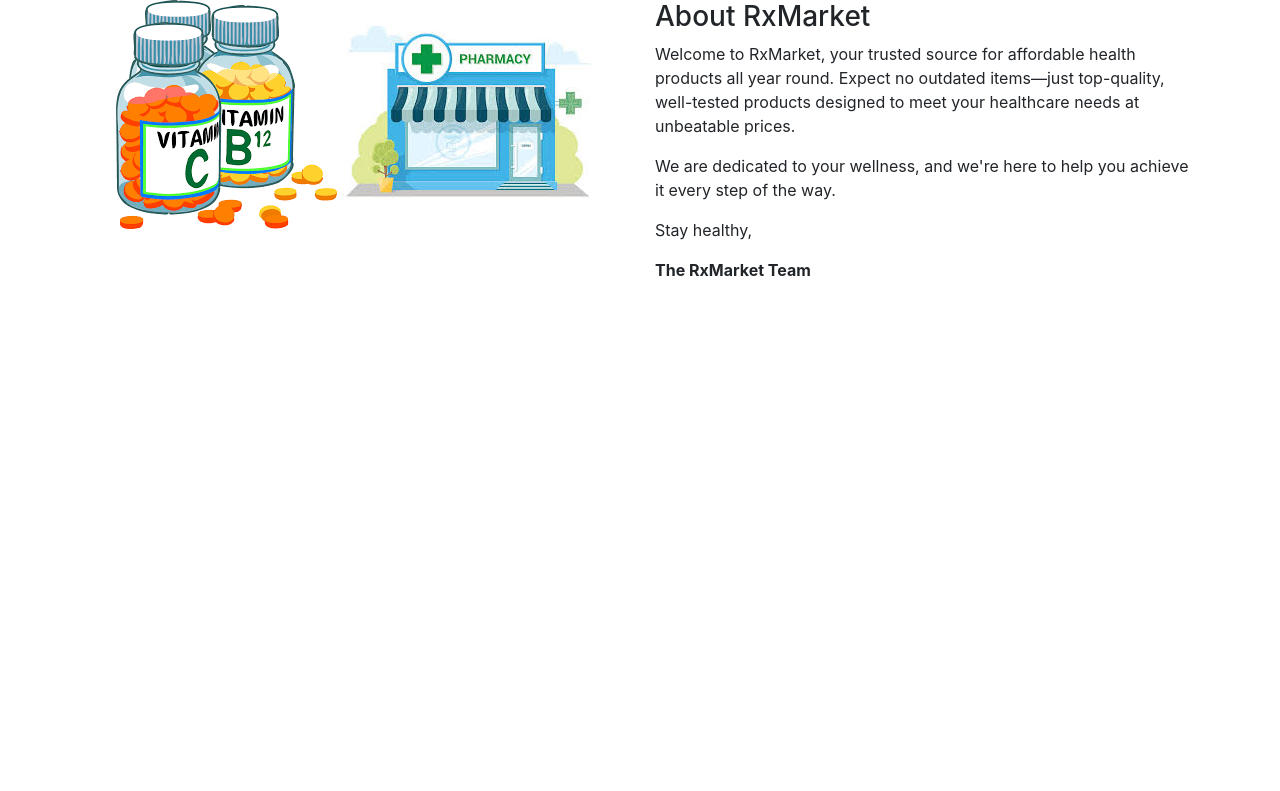
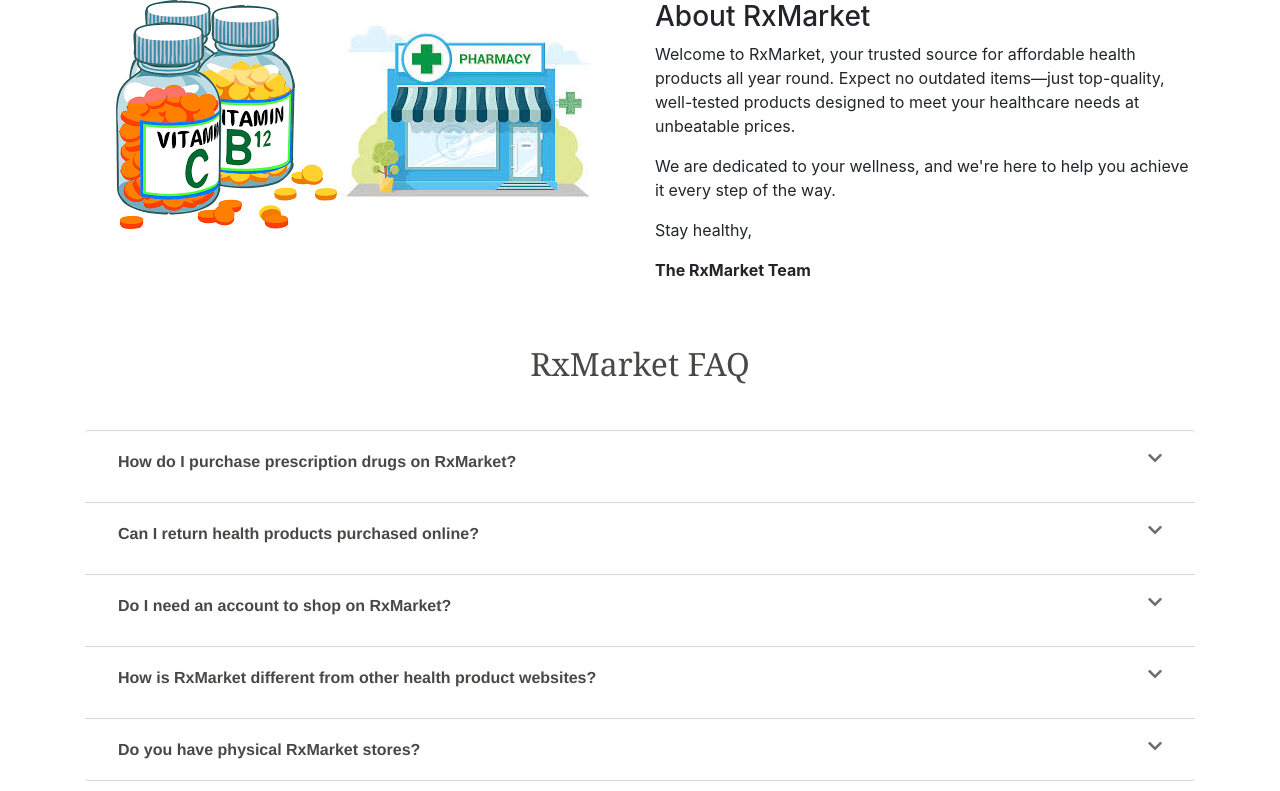
Before and after one commit to chistev/RxMarket, a Django app: page / in a window 1280 px wide. Shown: the part 867-1658 px from the top of the page. Before the commit the page ends 1143 px from the top, so only its background shows below. Run offline with Django 4.2, Linux system fonts and the light colour scheme; some libraries are stand-ins or nearby versions.

Commit message:
added and styled the accordion

```diff
--- a/home/templates/home/index.html
+++ b/home/templates/home/index.html
@@ -102,6 +102,96 @@
         </div>
     </div>
 
+    <!-- FAQ Accordion Section -->
+<div class="container mt-5">
+    <h2 class="category-heading text-center mb-5">RxMarket FAQ</h2>
+    <div class="accordion" id="faqAccordion">
+        <!-- Accordion Item 1 -->
+        <div class="card">
+            <div class="card-header" id="headingOne">
+                <h2 class="mb-0">
+                    <button class="btn btn-link btn-block text-left collapsed faq-btn" type="button" data-toggle="collapse" data-target="#collapseOne" aria-expanded="false" aria-controls="collapseOne">
+                        How do I purchase prescription drugs on RxMarket?
+                        <i class="fas fa-chevron-down float-right"></i>
+                    </button>
+                </h2>
+            </div>
+            <div id="collapseOne" class="collapse" aria-labelledby="headingOne" data-parent="#faqAccordion">
+                <div class="card-body">
+                    You can easily purchase prescription drugs by signing in with your RxMarket account, browsing the available medications, and adding them to your cart. Ensure you have a valid prescription for verification.
+                </div>
+            </div>
+        </div>
+        <!-- Accordion Item 2 -->
+        <div class="card">
+            <div class="card-header" id="headingTwo">
+                <h2 class="mb-0">
+                    <button class="btn btn-link btn-block text-left collapsed faq-btn" type="button" data-toggle="collapse" data-target="#collapseTwo" aria-expanded="false" aria-controls="collapseTwo">
+                        Can I return health products purchased online?
+                        <i class="fas fa-chevron-down float-right"></i>
+                    </button>
+                </h2>
+            </div>
+            <div id="collapseTwo" class="collapse" aria-labelledby="headingTwo" data-parent="#faqAccordion">
+                <div class="card-body">
+                    Yes, returns are allowed for certain products as per our return policy. Please check the return eligibility before purchasing.
+                </div>
+            </div>
+        </div>
+        <!-- Accordion Item 3 -->
+        <div class="card">
+            <div class="card-header" id="headingThree">
+                <h2 class="mb-0">
+                    <button class="btn btn-link btn-block text-left collapsed faq-btn" type="button" data-toggle="collapse" data-target="#collapseThree" aria-expanded="false" aria-controls="collapseThree">
+                        Do I need an account to shop on RxMarket?
+                        <i class="fas fa-chevron-down float-right"></i>
+                    </button>
+                </h2>
+            </div>
+            <div id="collapseThree" class="collapse" aria-labelledby="headingThree" data-parent="#faqAccordion">
+                <div class="card-body">
+                    Yes, having an account helps us serve you better and ensures you can track your orders and access exclusive deals.
+                </div>
+            </div>
+        </div>
+        <!-- Accordion Item 4 -->
+        <div class="card">
+            <div class="card-header" id="headingFour">
+                <h2 class="mb-0">
+                    <button class="btn btn-link btn-block text-left collapsed faq-btn" type="button" data-toggle="collapse" data-target="#collapseFour" aria-expanded="false" aria-controls="collapseFour">
+                        How is RxMarket different from other health product websites?
+                        <i class="fas fa-chevron-down float-right"></i>
+                    </button>
+                </h2>
+            </div>
+            <div id="collapseFour" class="collapse" aria-labelledby="headingFour" data-parent="#faqAccordion">
+                <div class="card-body">
+                    RxMarket ensures that all products are carefully selected, high quality, and never outdated. We focus on offering affordable health products from trusted manufacturers, ensuring your health and wellness are our priority.
+                </div>
+            </div>
+        </div>
+        <!-- Accordion Item 5 -->
+        <div class="card">
+            <div class="card-header" id="headingFive">
+                <h2 class="mb-0">
+                    <button class="btn btn-link btn-block text-left collapsed faq-btn" type="button" data-toggle="collapse" data-target="#collapseFive" aria-expanded="false" aria-controls="collapseFive">
+                        Do you have physical RxMarket stores?
+                        <i class="fas fa-chevron-down float-right"></i>
+                    </button>
+                </h2>
+            </div>
+            <div id="collapseFive" class="collapse" aria-labelledby="headingFive" data-parent="#faqAccordion">
+                <div class="card-body">
+                    Currently, RxMarket is an online-only platform. However, we offer fast and reliable shipping to ensure you get your products quickly.
+                </div>
+            </div>
+        </div>
+    </div>
+</div>
+
+
+
+
     <script src="https://code.jquery.com/jquery-3.5.1.slim.min.js"></script>
     <script src="https://cdn.jsdelivr.net/npm/@popperjs/core@2.9.1/dist/umd/popper.min.js"></script>
     <script src="https://maxcdn.bootstrapcdn.com/bootstrap/4.5.2/js/bootstrap.min.js"></script>
--- a/static/css/styles.css
+++ b/static/css/styles.css
@@ -51,6 +51,7 @@ body {
     line-height: 24px;
     color: rgba(12, 11, 8, 0.75);
 }
+
 .category-heading {
     font-family: "Stuart", "Stuart fallback", Georgia, serif;
     font-style: normal;
@@ -60,3 +61,46 @@ body {
     color: rgba(12, 11, 8, 0.75);
     margin-top: 30px;
 }
+
+.accordion .card {
+    border: none; /* Remove existing borders */
+    margin-bottom: 10px;
+    border-top: 1px solid rgba(66, 59, 47, 0.2); /* Add top border */
+}
+
+
+.accordion .card-header {
+    background-color: transparent;
+    border: none; /* Remove existing borders */
+}
+
+.accordion .card:last-child {
+    border-bottom: 1px solid rgba(66, 59, 47, 0.2); /* Add bottom border for the last item */
+}
+
+.faq-btn {
+    font-family: Graphik, "Graphik fallback", "Helvetica Neue", sans-serif;
+    font-weight: 600;
+    font-size: 16px;
+    color: rgba(12, 11, 8, 0.75);
+}
+
+.faq-btn:hover {
+    text-decoration: none;
+}
+
+.accordion .card-body {
+    font-family: Graphik, "Graphik fallback", "Helvetica Neue", sans-serif;
+    font-weight: 400;
+    font-size: 16px;
+    color: rgba(12, 11, 8, 0.75);
+}
+
+.fas.fa-chevron-down {
+    color: rgba(66, 59, 47, 0.75);
+}
+
+.fas.fa-chevron-down.collapsed {
+    transform: rotate(180deg);
+    transition: transform 0.3s ease;
+}
```
